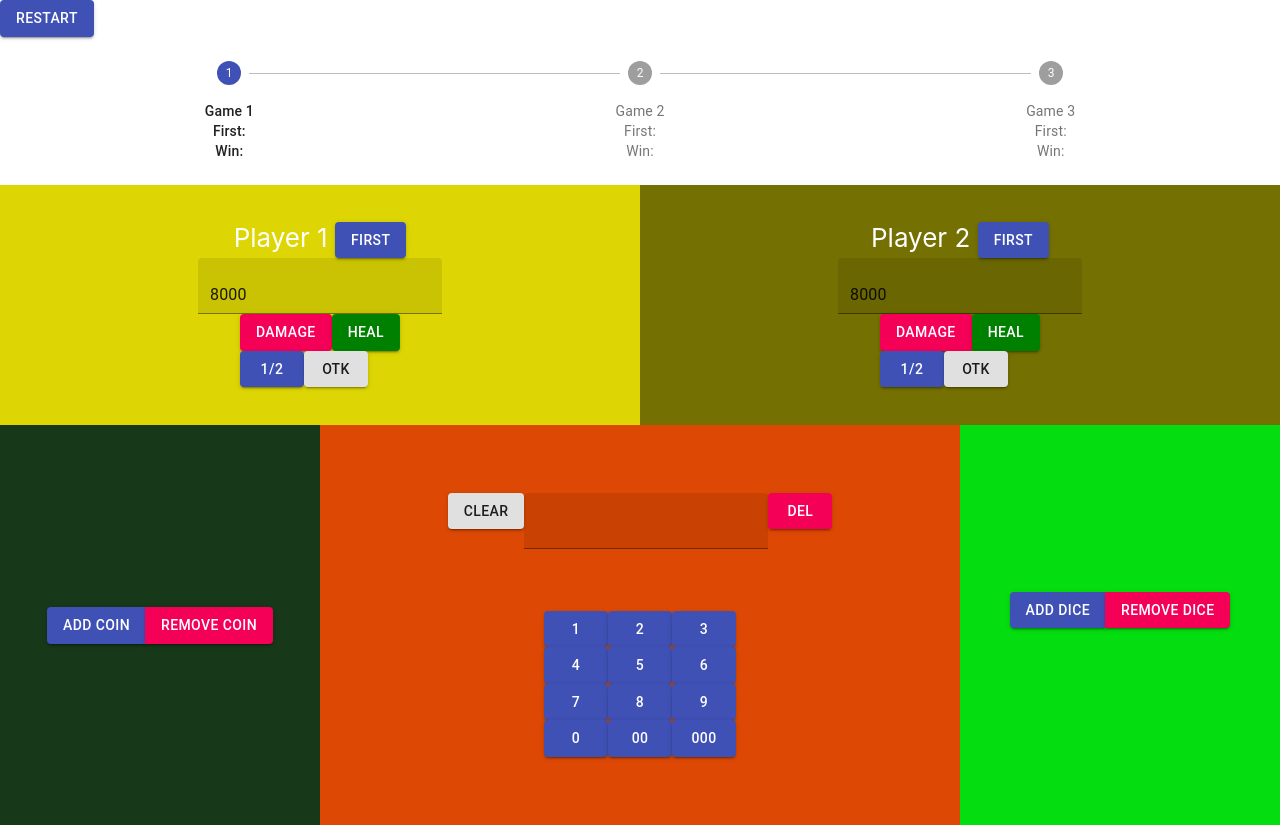
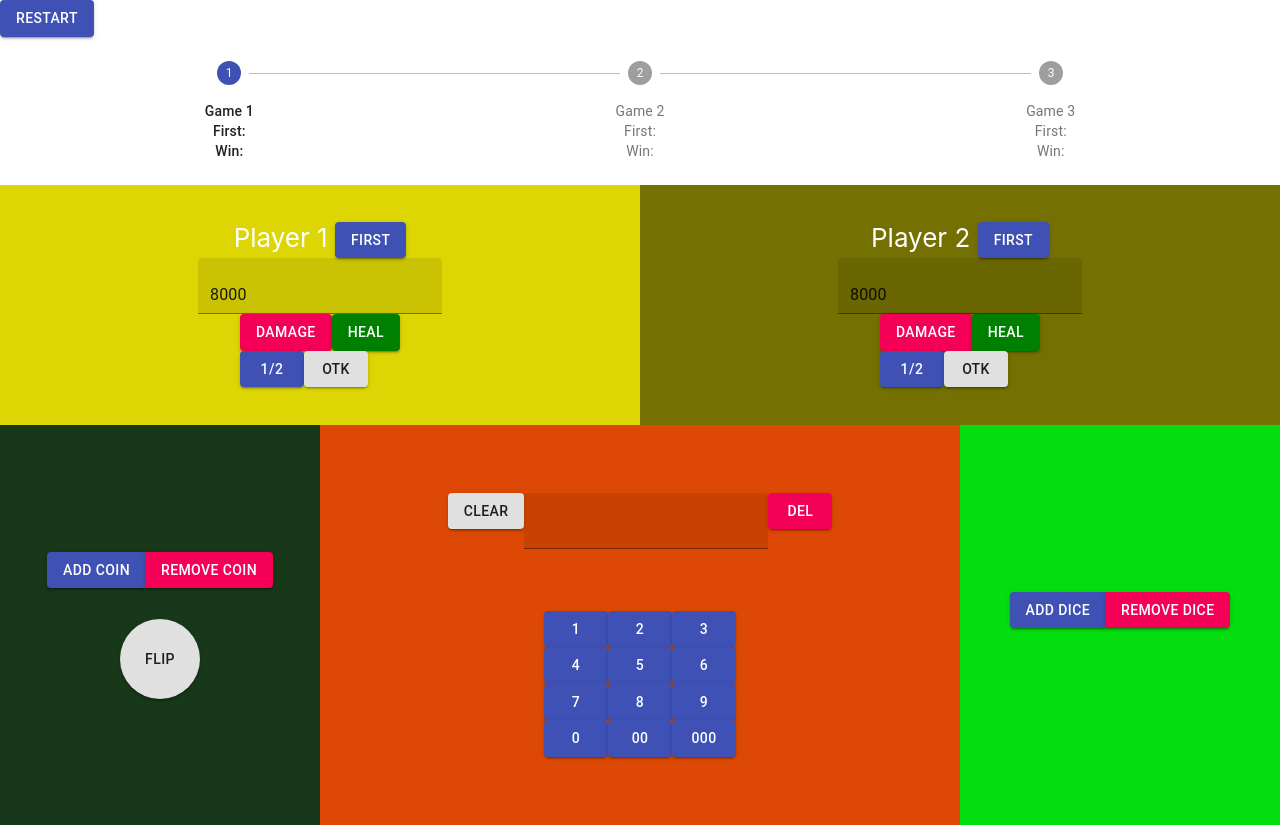
Before and after one commit to Qpons/yugioh-calculator-react, a React (Create React App) app: page / in a window 1280 px wide. Both pictures are taken after a click on the button "ADD COIN". Built offline with nearby package versions, Linux system fonts and the light colour scheme.

Commit message:
coin-flip-patch: Add basic coin flip functionality

```diff
--- a/src/components/CoinArea.jsx
+++ b/src/components/CoinArea.jsx
@@ -1,19 +1,74 @@
-import React from 'react';
+import React, { useState } from 'react';
 import Button from '@material-ui/core/Button';
 import { ButtonGroup } from '@material-ui/core';
 
 const CoinArea = () => {
+  const [coinStatus, setCoinStatus] = useState([]);
+
+  const handleFlip = (index) => {
+    let newColor = 'default';
+    let newStatus = 'Flip';
+    if (Math.random() > 0.5) {
+      newColor = 'secondary';
+      newStatus = 'Heads';
+    } else {
+      newColor = 'primary';
+      newStatus = 'Tails';
+    }
+    const before = coinStatus.slice(0, index);
+    const after = coinStatus.slice(index + 1);
+    setCoinStatus([
+      ...before,
+      { color: newColor, status: newStatus },
+      ...after,
+    ]);
+  };
+
   return (
+    <>
       <div>
         <ButtonGroup>
-        <Button color='primary' variant='contained'>
+          <Button
+            color='primary'
+            onClick={() => {
+              if (coinStatus.length < 3) {
+                setCoinStatus([
+                  ...coinStatus,
+                  { color: 'default', status: 'Flip' },
+                ]);
+              }
+            }}
+            variant='contained'
+          >
             Add Coin
           </Button>
-        <Button color='secondary' variant='contained'>
+          <Button
+            color='secondary'
+            onClick={() => {
+              if (coinStatus.length > 0) {
+                setCoinStatus(coinStatus.slice(0, coinStatus.length - 1));
+              }
+            }}
+            variant='contained'
+          >
             Remove Coin
           </Button>
         </ButtonGroup>
       </div>
+      <br />
+      <div>
+        {coinStatus.map((coin, index) => (
+          <Button
+            color={coin.color}
+            onClick={() => handleFlip(index)}
+            style={{ borderRadius: 50, height: 80, width: 80 }}
+            variant='contained'
+          >
+            {coin.status}
+          </Button>
+        ))}
+      </div>
+    </>
   );
 };
 
```
Lines whose indentation alone changed are shown as unchanged.
